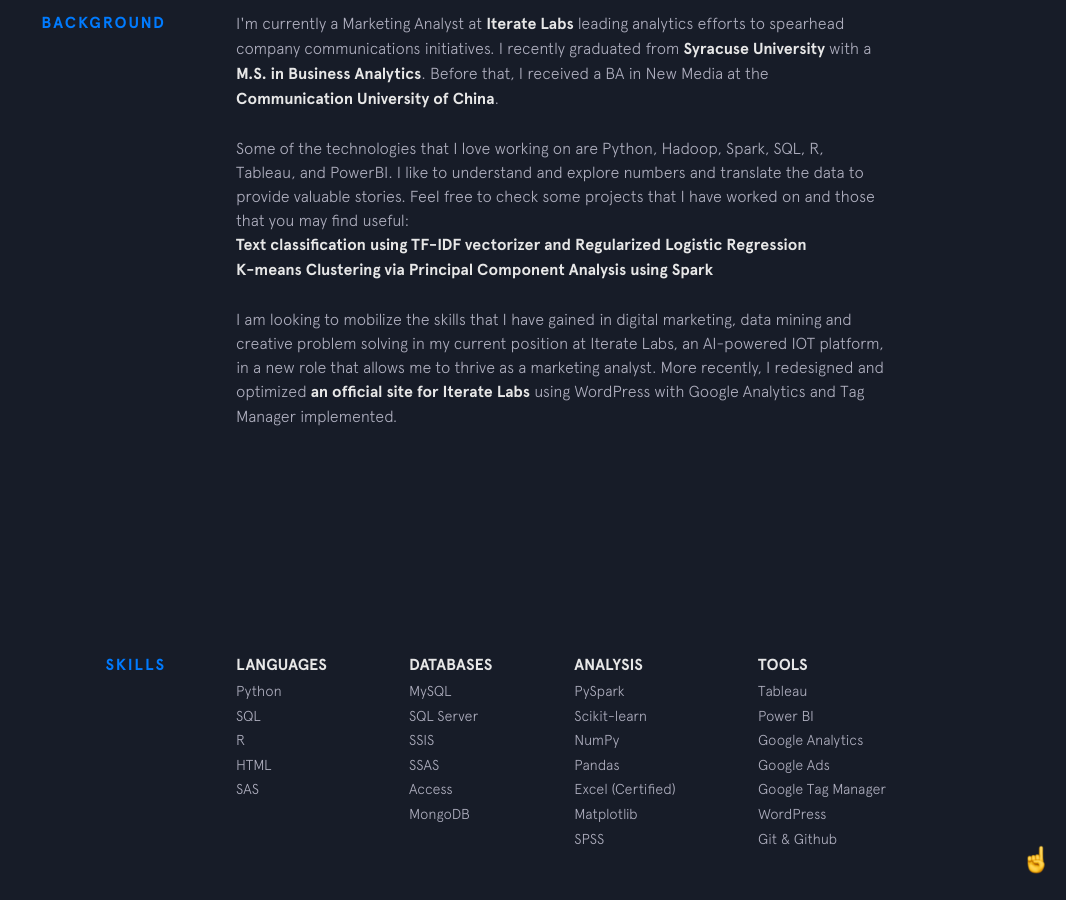
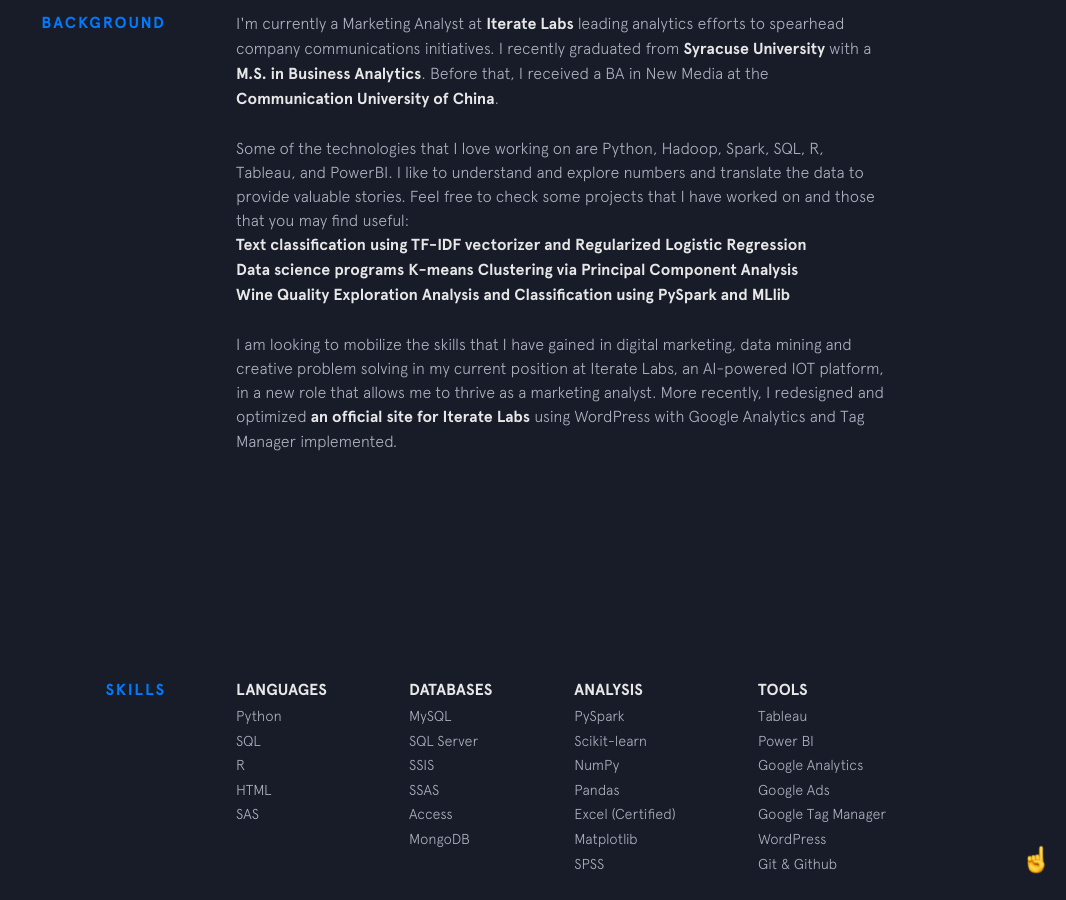
Before and after one commit to harper-he/harper-he.github.io, a Jekyll site: the page built from index.html, in a window 1280 px wide and 900 px high, scrolled down 989 px. Shown: the whole window, without its empty margins (214-1280 px from the left). Built offline with Jekyll 4.4.1, drawn with Linux system fonts in a browser that asks for light colours; nearby versions of some CDN libraries.

Commit message:
Update background.html

```diff
--- a/_includes/background.html
+++ b/_includes/background.html
@@ -16,7 +16,8 @@
       I like to understand and explore numbers and translate the data to provide valuable stories.
       Feel free to check some projects that I have worked on and those that you may find useful:
       <a class="underline-link" href="https://github.com/harper-he/Python/tree/master/Big%20Data%20Analytics/HW4" target="_blank">Text classification using TF-IDF vectorizer and Regularized Logistic Regression</a>
-      <a class="underline-link" href="https://github.com/harper-he/Python/tree/master/Big%20Data%20Analytics/HW5" target="_blank">K-means Clustering via Principal Component Analysis using Spark</a>
+      <a class="underline-link" href="https://github.com/harper-he/Python/tree/master/Big%20Data%20Analytics/HW5" target="_blank">Data science programs K-means Clustering via Principal Component Analysis</a>
+      <a class="underline-link" href="https://github.com/harper-he/Python/tree/master/Big%20Data%20Analytics/HW6" target="_blank">Wine Quality Exploration Analysis and Classification using PySpark and MLlib</a>
     </p>
 
     <p>
```
